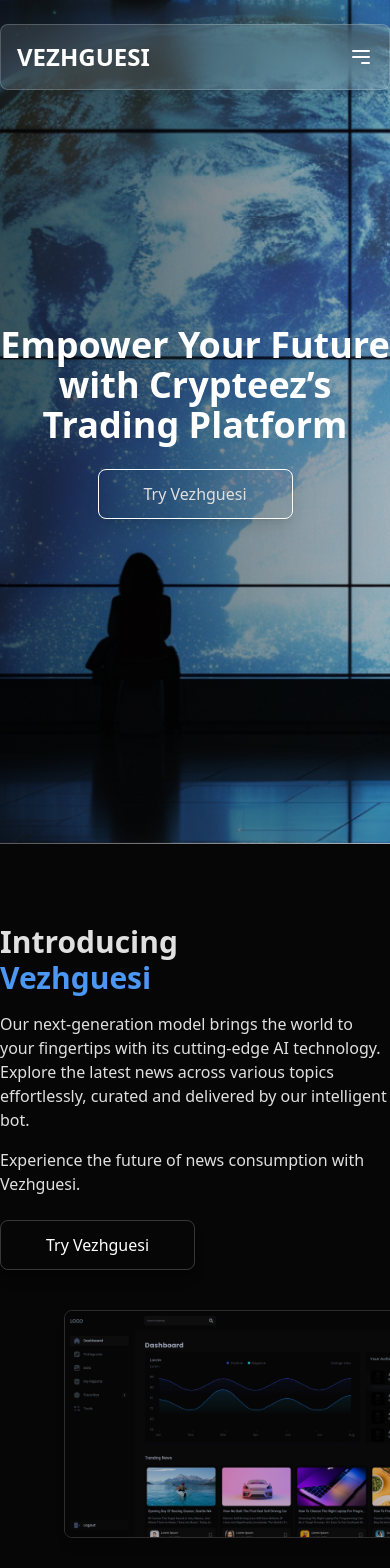
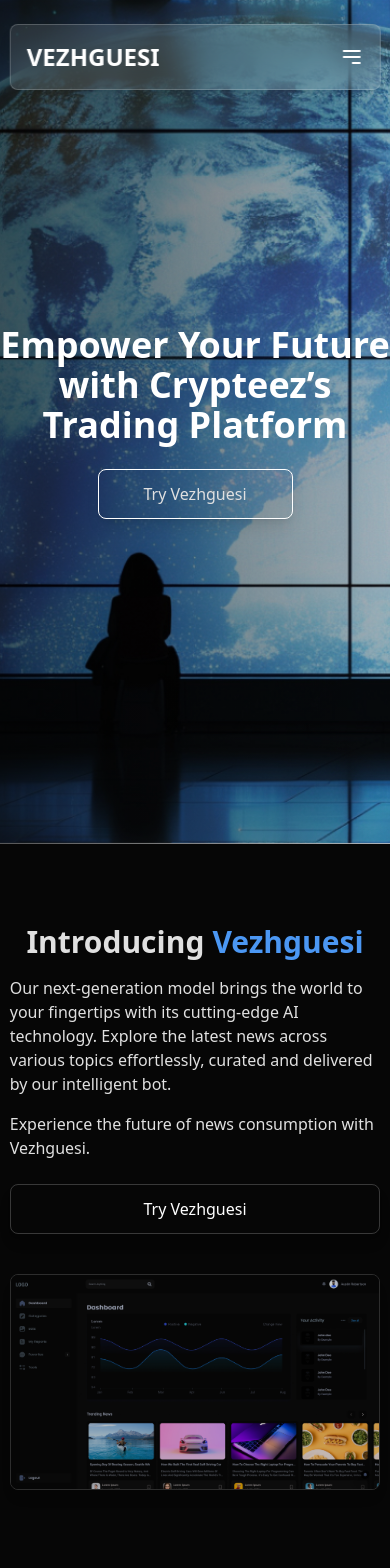
Before and after one commit to ArtisAdemi/vezhguesi-react, a React (Vite) app in the folder vezhguesi/: page / in a window 390 px wide. Shown: the top 1568 px of the page. Built offline with nearby package versions, Linux system fonts and the light colour scheme.

Commit message:
navbar and introduction responsive in landing page

```diff
--- a/vezhguesi/src/components/landingpage/LandingIntroduction.tsx
+++ b/vezhguesi/src/components/landingpage/LandingIntroduction.tsx
@@ -3,18 +3,18 @@ import homejpg from "../../assets/Home (3).jpg";
 
 const LandingIntroduction: React.FC = () => {
   return (
-    <section className="w-full bg-[#060606] text-[#E0E0E0]  py-20 md:py-40">
-      <div className="max-w-7xl mx-auto flex flex-col md:flex-row justify-between space-x-32 items-center">
+    <section className="w-full px-[2.5%] bg-[#060606] text-[#E0E0E0]  py-20 md:py-40">
+      <div className="max-w-7xl mx-auto flex flex-col md:flex-row justify-between md:space-x-32 items-center">
         <div className="md:w-1/3 mb-10 md:mb-0 flex flex-col justify-center">
-          <div className="flex flex-col mb-4">
-            <h2 className="text-3xl md:text-4xl lg:text-6xl text-[#E0E0E0] font-semibold">
+          <div className="flex md:flex-col justify-center md:justify-normal mb-4">
+            <h2 className="text-3xl mr-2 md:mr-0 md:text-4xl lg:text-6xl text-[#E0E0E0] font-semibold">
               Introducing
             </h2>
             <h2 className="text-3xl md:text-4xl lg:text-6xl text-[#4B97F3] font-semibold">
               Vezhguesi
             </h2>
           </div>
-          <p className="text-base md:text-lg mb-4">
+          <p className="text-base md:text-lg w-full mb-4">
             Our next-generation model brings the world to your fingertips with
             its cutting-edge AI technology. Explore the latest news across
             various topics effortlessly, curated and delivered by our
@@ -23,11 +23,11 @@ const LandingIntroduction: React.FC = () => {
           <p className="text-base md:text-lg mb-6">
             Experience the future of news consumption with Vezhguesi.
           </p>
-          <button className="px-6 py-3 bg-transparent w-1/2 border-opacity-20 text-white border border-white rounded-lg transition-all duration-300 ease-in-out transform hover:scale-105 shadow-lg hover:shadow-xl">
+          <button className="px-6 py-3 bg-transparent md:w-1/2 border-opacity-20 text-white border border-white rounded-lg transition-all duration-300 ease-in-out transform hover:scale-105 shadow-lg hover:shadow-xl">
             Try Vezhguesi
           </button>
         </div>
-        <div className="relative flex items-center justify-center w-full md:w-2/3">
+        <div className="flex items-center justify-center w-full md:w-2/3">
           <img
             src={homejpg}
             alt="App Dashboard"
--- a/vezhguesi/src/components/landingpage/LandingNavbar.tsx
+++ b/vezhguesi/src/components/landingpage/LandingNavbar.tsx
@@ -10,7 +10,9 @@ const LandingNavbar: React.FC = () => {
     navigate(path);
   };
   return (
-    <nav className="fixed top-0 left-1/2 transform -translate-x-1/2 rounded-lg mt-6 flex justify-between items-center py-4 px-4 max-w-7xl w-full bg-white bg-opacity-10 backdrop-filter backdrop-blur-lg border border-white border-opacity-20 text-white z-50  shadow-lg">
+
+    //            mobile breakpoint -> 2.5% space each side (95% width)
+    <nav className="fixed top-0 left-1/2 transform -translate-x-1/2 rounded-lg mt-6 flex justify-between items-center py-4 px-4 max-w-7xl w-[95%] md:w-full bg-white bg-opacity-10 backdrop-filter backdrop-blur-lg border border-white border-opacity-20 text-white z-50  shadow-lg">
       <div className="text-2xl font-bold">VEZHGUESI</div>
 
       <div className="hidden md:flex space-x-4">
@@ -71,6 +73,7 @@ const LandingNavbar: React.FC = () => {
         </div>
       )}
     </nav>
+
   );
 };
 
--- a/vezhguesi/src/pages/LandingPage.tsx
+++ b/vezhguesi/src/pages/LandingPage.tsx
@@ -6,7 +6,7 @@ import LandingSource from "../components/landingpage/LandingSource";
 import LandingAbout from "../components/landingpage/LandingAbout";
 import LandingCTA from "../components/landingpage/LandingCTA";
 import LandingMission from "../components/landingpage/LandingMission";
-import LandingPricing from "../components/landingpage/LandingPricing";
+//import LandingPricing from "../components/landingpage/LandingPricing";
 import LandingFooter from "../components/landingpage/LandingFooter";
 import Landinghero from "../components/landingpage/LandingHero";
 
@@ -14,7 +14,7 @@ const LandingPage: React.FC = () => {
   const [] = useState(false);
 
   return (
-    <div>
+    <div className="">
       <LandingNavbar />
       <Landinghero />
       <LandingIntroduction />
@@ -23,7 +23,7 @@ const LandingPage: React.FC = () => {
 
       <LandingMission />
       <LandingCTA />
-      <LandingPricing />
+      {/* <LandingPricing /> */}
       <LandingFooter />
     </div>
   );
```
